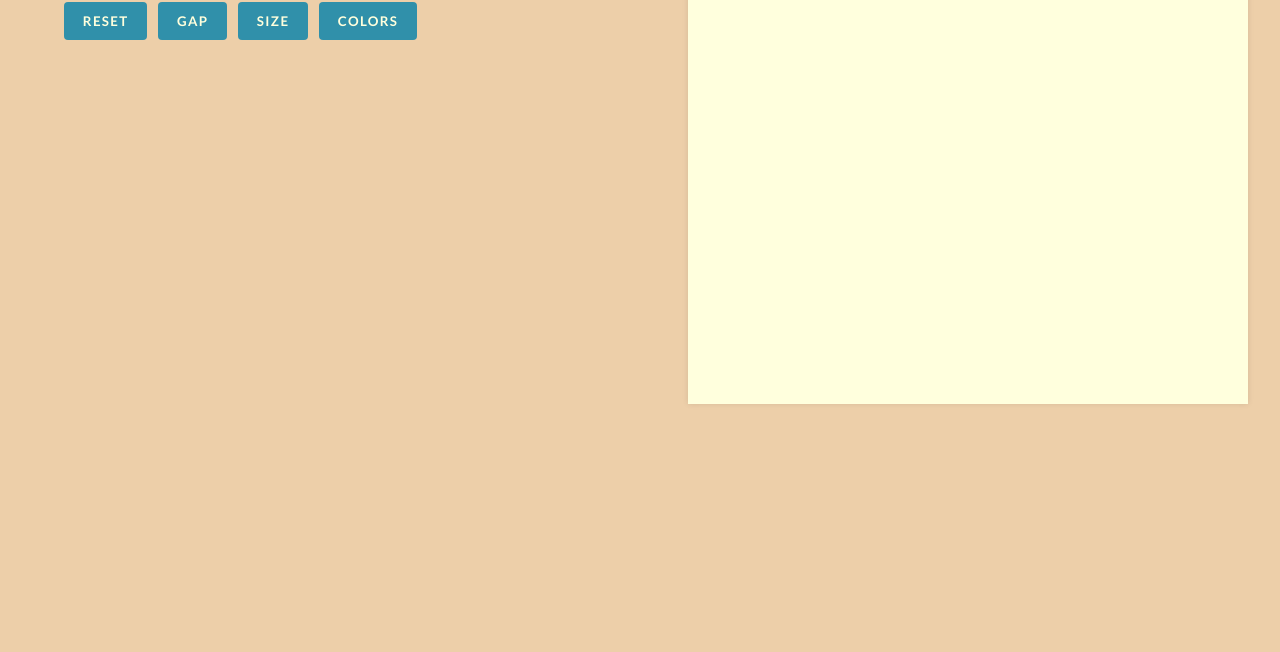
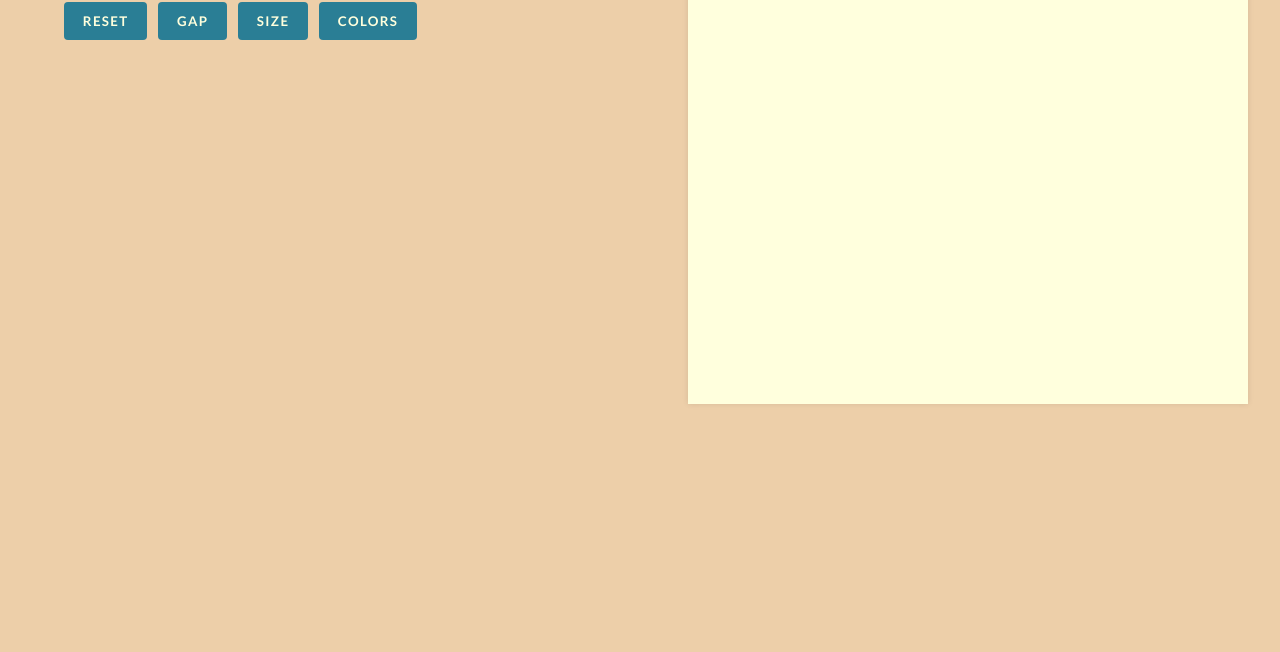
Before and after one commit to rajshekhar26/etch-a-sketch, a plain HTML site: page index.html in a window 1280 px wide. Shown: the part 148-800 px from the top of the page. Drawn offline with Linux system fonts and the light colour scheme.

Commit message:
Add meta description tag and change secondary color

```diff
--- a/index.html
+++ b/index.html
@@ -4,6 +4,7 @@
 		<title>Etch A Sketch</title>
 		<meta charset="UTF-8" />
 		<meta name="viewport" content="width=device-width, initial-scale=1.0" />
+		<meta name="description" content="etch a sketch" />
 		<link rel="preconnect" href="https://fonts.gstatic.com" />
 		<link
 			href="https://fonts.googleapis.com/css2?family=Lato:wght@400;700&family=Paytone+One&display=swap"
--- a/style.css
+++ b/style.css
@@ -9,7 +9,7 @@
 	--bg-alt: #ffffdd;
 	--fg: #0f0f0f;
 	--primary: #aa4a30;
-	--secondary: #3090aa;
+	--secondary: #2a7e95;
 	--secondary-alt: #005d77;
 }
 
```
